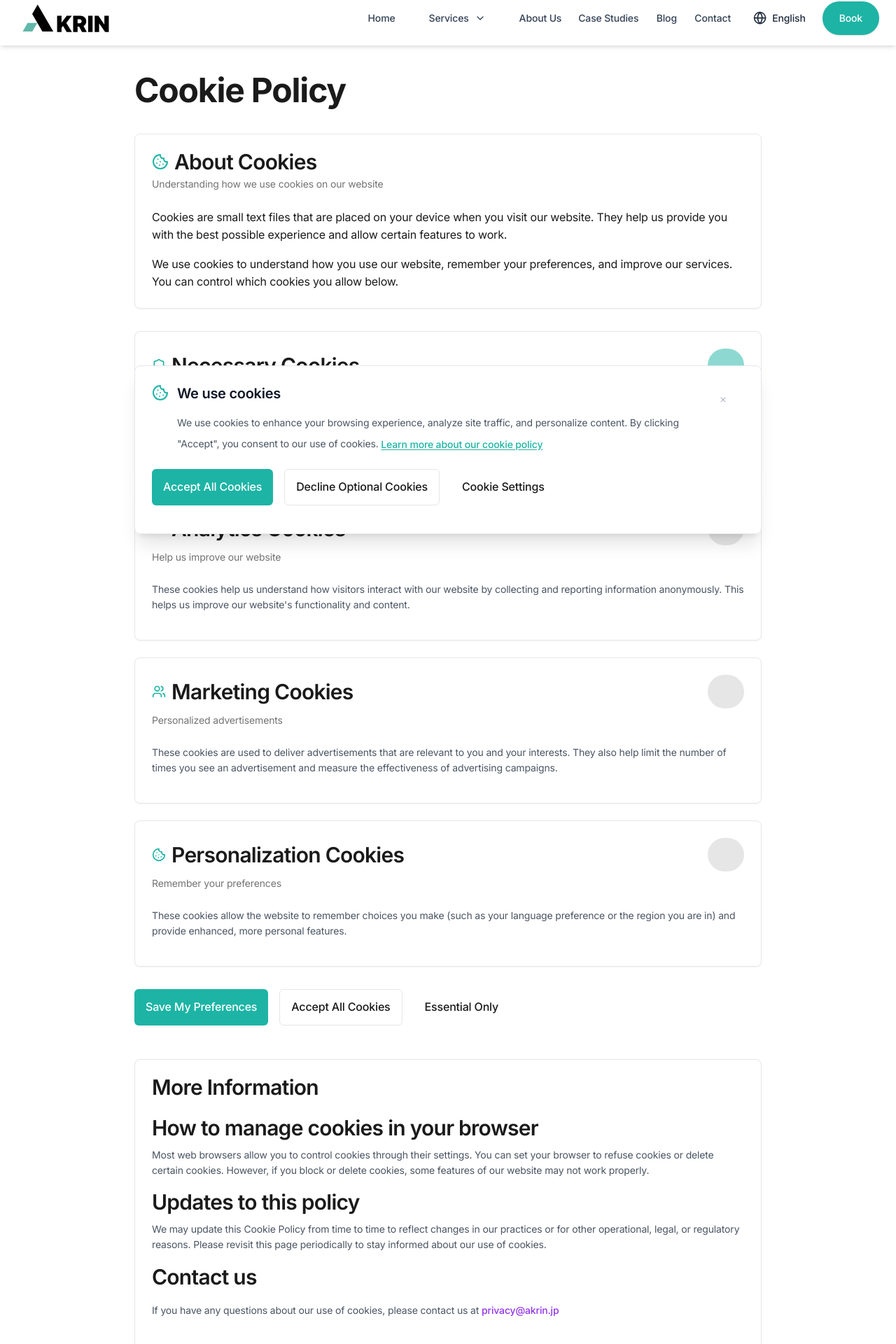
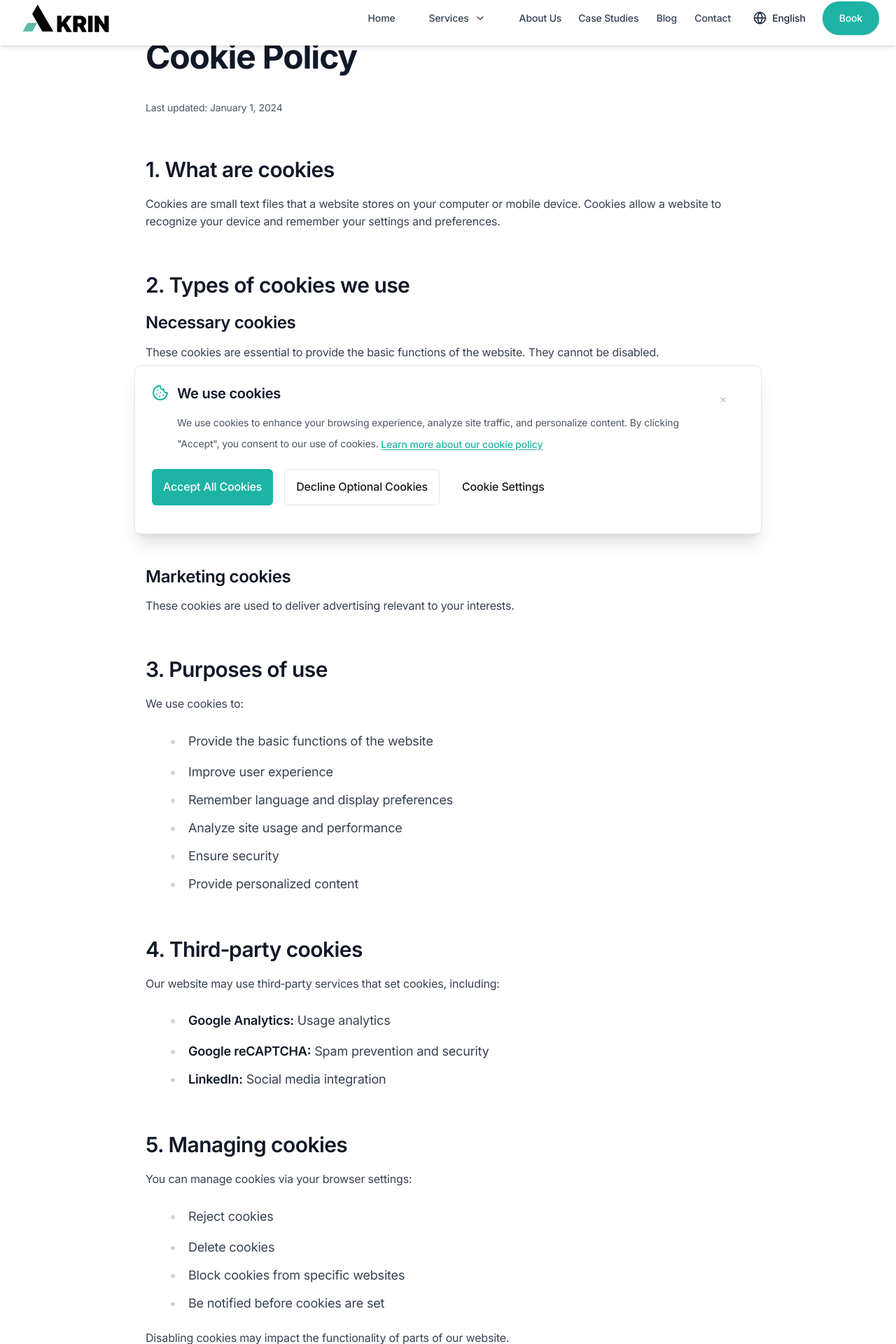
Before and after one commit to tolik105/latest, a Next.js app: page /cookies in a window 1280 px wide. Shown: the part 13-1933 px from the top of the page at 70% size. Built offline with nearby package versions, Linux system fonts and the light colour scheme.

Commit message:
fix(favicon,cookies): switch to teal v3 favicons; align EN cookies page to JP and set email link to brand primary

```diff
--- a/app/cookies/page.tsx
+++ b/app/cookies/page.tsx
@@ -1,271 +1,125 @@
 "use client"
 
-import { Card, CardContent, CardDescription, CardHeader, CardTitle } from "@/components/ui/card"
-import { Button } from "@/components/ui/button"
-import { Switch } from "@/components/ui/switch"
-import { Label } from "@/components/ui/label"
-import { useState, useEffect } from "react"
-import { useTranslation } from "react-i18next"
-import { Cookie, Shield, BarChart, Users } from "lucide-react"
+export default function CookiesPage() {
+  return (
+    <div className="min-h-screen bg-white">
+      <div className="max-w-4xl mx-auto px-4 py-16">
+        <div className="prose prose-lg max-w-none">
+          <h1 className="text-4xl font-bold text-gray-900 mb-8">Cookie Policy</h1>
 
-export default function CookiesPage() {
-  const { t } = useTranslation('common')
-  const [preferences, setPreferences] = useState({
-    necessary: true,
-    analytics: false,
-    marketing: false,
-    personalization: false
-  })
+          <div className="text-sm text-gray-600 mb-8">Last updated: January 1, 2024</div>
 
-  useEffect(() => {
-    // Load saved preferences
-    const consent = localStorage.getItem('cookie-consent')
-    if (consent === 'accepted') {
-      setPreferences({
-        necessary: true,
-        analytics: true,
-        marketing: true,
-        personalization: true
-      })
-    }
-  }, [])
+          <section className="mb-8">
+            <h2 className="text-2xl font-semibold text-gray-900 mb-4">1. What are cookies</h2>
+            <p className="text-gray-700 leading-relaxed mb-4">
+              Cookies are small text files that a website stores on your computer or mobile device.
+              Cookies allow a website to recognize your device and remember your settings and
+              preferences.
+            </p>
+          </section>
 
-  const savePreferences = () => {
-    localStorage.setItem('cookie-consent', 'custom')
-    localStorage.setItem('cookie-preferences', JSON.stringify(preferences))
-    localStorage.setItem('cookie-consent-date', new Date().toISOString())
+          <section className="mb-8">
+            <h2 className="text-2xl font-semibold text-gray-900 mb-4">2. Types of cookies we use</h2>
 
-    // Update consent for analytics
-    if (typeof window !== 'undefined' && window.gtag) {
-      window.gtag('consent', 'update', {
-        'analytics_storage': preferences.analytics ? 'granted' : 'denied'
-      })
-    }
+            <h3 className="text-xl font-semibold text-gray-900 mb-3">Necessary cookies</h3>
+            <p className="text-gray-700 leading-relaxed mb-4">
+              These cookies are essential to provide the basic functions of the website. They cannot
+              be disabled.
+            </p>
 
-    // Show success message
-    alert('Cookie preferences saved successfully!')
-  }
+            <h3 className="text-xl font-semibold text-gray-900 mb-3">Functional cookies</h3>
+            <p className="text-gray-700 leading-relaxed mb-4">
+              These cookies remember your settings, such as language preferences and login
+              information.
+            </p>
 
-  const acceptAll = () => {
-    const allAccepted = {
-      necessary: true,
-      analytics: true,
-      marketing: true,
-      personalization: true
-    }
-    setPreferences(allAccepted)
-    localStorage.setItem('cookie-consent', 'accepted')
-    localStorage.setItem('cookie-preferences', JSON.stringify(allAccepted))
-    localStorage.setItem('cookie-consent-date', new Date().toISOString())
+            <h3 className="text-xl font-semibold text-gray-900 mb-3">Analytics cookies</h3>
+            <p className="text-gray-700 leading-relaxed mb-4">
+              These cookies help us analyze how visitors use our website so we can improve services.
+              We may use tools such as Google Analytics.
+            </p>
 
-    if (typeof window !== 'undefined' && window.gtag) {
-      window.gtag('consent', 'update', {
-        'analytics_storage': 'granted'
-      })
-    }
+            <h3 className="text-xl font-semibold text-gray-900 mb-3">Marketing cookies</h3>
+            <p className="text-gray-700 leading-relaxed mb-4">
+              These cookies are used to deliver advertising relevant to your interests.
+            </p>
+          </section>
 
-    alert('All cookies accepted!')
-  }
+          <section className="mb-8">
+            <h2 className="text-2xl font-semibold text-gray-900 mb-4">3. Purposes of use</h2>
+            <p className="text-gray-700 leading-relaxed mb-4">We use cookies to:</p>
+            <ul className="list-disc list-inside text-gray-700 space-y-2 mb-4">
+              <li>Provide the basic functions of the website</li>
+              <li>Improve user experience</li>
+              <li>Remember language and display preferences</li>
+              <li>Analyze site usage and performance</li>
+              <li>Ensure security</li>
+              <li>Provide personalized content</li>
+            </ul>
+          </section>
 
-  const declineOptional = () => {
-    const onlyNecessary = {
-      necessary: true,
-      analytics: false,
-      marketing: false,
-      personalization: false
-    }
-    setPreferences(onlyNecessary)
-    localStorage.setItem('cookie-consent', 'declined')
-    localStorage.setItem('cookie-preferences', JSON.stringify(onlyNecessary))
-    localStorage.setItem('cookie-consent-date', new Date().toISOString())
+          <section className="mb-8">
+            <h2 className="text-2xl font-semibold text-gray-900 mb-4">4. Third‑party cookies</h2>
+            <p className="text-gray-700 leading-relaxed mb-4">
+              Our website may use third‑party services that set cookies, including:
+            </p>
+            <ul className="list-disc list-inside text-gray-700 space-y-2 mb-4">
+              <li><strong>Google Analytics:</strong> Usage analytics</li>
+              <li><strong>Google reCAPTCHA:</strong> Spam prevention and security</li>
+              <li><strong>LinkedIn:</strong> Social media integration</li>
+            </ul>
+          </section>
 
-    if (typeof window !== 'undefined' && window.gtag) {
-      window.gtag('consent', 'update', {
-        'analytics_storage': 'denied'
-      })
-    }
+          <section className="mb-8">
+            <h2 className="text-2xl font-semibold text-gray-900 mb-4">5. Managing cookies</h2>
+            <p className="text-gray-700 leading-relaxed mb-4">
+              You can manage cookies via your browser settings:
+            </p>
+            <ul className="list-disc list-inside text-gray-700 space-y-2 mb-4">
+              <li>Reject cookies</li>
+              <li>Delete cookies</li>
+              <li>Block cookies from specific websites</li>
+              <li>Be notified before cookies are set</li>
+            </ul>
+            <p className="text-gray-700 leading-relaxed mb-4">
+              Disabling cookies may impact the functionality of parts of our website.
+            </p>
+          </section>
 
-    alert('Optional cookies declined!')
-  }
+          <section className="mb-8">
+            <h2 className="text-2xl font-semibold text-gray-900 mb-4">6. Browser‑specific instructions</h2>
+            <div className="space-y-4">
+              <div>
+                <h4 className="font-semibold text-gray-900">Chrome</h4>
+                <p className="text-gray-700">Settings → Privacy and security → Cookies and other site data</p>
+              </div>
+              <div>
+                <h4 className="font-semibold text-gray-900">Firefox</h4>
+                <p className="text-gray-700">Settings → Privacy & Security → Cookies and Site Data</p>
+              </div>
+              <div>
+                <h4 className="font-semibold text-gray-900">Safari</h4>
+                <p className="text-gray-700">Preferences → Privacy → Cookies and Website Data</p>
+              </div>
+            </div>
+          </section>
 
-  return (
-    <main className="min-h-screen py-16">
-      <section className="py-12">
-        <div className="container mx-auto px-4">
-          <div className="max-w-4xl mx-auto">
-            <h1 className="text-4xl font-bold mb-8">Cookie Policy</h1>
-
-            <Card className="mb-8">
-              <CardHeader>
-                <CardTitle className="flex items-center gap-2">
-                  <Cookie className="h-6 w-6 text-primary" />
-                  About Cookies
-                </CardTitle>
-                <CardDescription>
-                  Understanding how we use cookies on our website
-                </CardDescription>
-              </CardHeader>
-              <CardContent className="space-y-4">
-                <p>
-                  Cookies are small text files that are placed on your device when you visit our website.
-                  They help us provide you with the best possible experience and allow certain features to work.
-                </p>
-                <p>
-                  We use cookies to understand how you use our website, remember your preferences,
-                  and improve our services. You can control which cookies you allow below.
-                </p>
-              </CardContent>
-            </Card>
-
-            <div className="space-y-6 mb-8">
-              <Card>
-                <CardHeader>
-                  <CardTitle className="flex items-center justify-between">
-                    <div className="flex items-center gap-2">
-                      <Shield className="h-5 w-5 text-primary" />
-                      Necessary Cookies
-                    </div>
-                    <Switch
-                      checked={preferences.necessary}
-                      disabled={true}
-                      className="data-[state=checked]:bg-[hsl(var(--primary))]"
-                    />
-                  </CardTitle>
-                  <CardDescription>Always active</CardDescription>
-                </CardHeader>
-                <CardContent>
-                  <p className="text-sm text-gray-600">
-                    These cookies are essential for the website to function properly. They enable basic
-                    functions like page navigation, secure areas access, and language preferences.
-                    The website cannot function properly without these cookies.
-                  </p>
-                </CardContent>
-              </Card>
-
-              <Card>
-                <CardHeader>
-                  <CardTitle className="flex items-center justify-between">
-                    <div className="flex items-center gap-2">
-                      <BarChart className="h-5 w-5 text-primary" />
-                      Analytics Cookies
-                    </div>
-                    <Switch
-                      checked={preferences.analytics}
-                      onCheckedChange={(checked) => setPreferences({...preferences, analytics: checked})}
-                    />
-                  </CardTitle>
-                  <CardDescription>Help us improve our website</CardDescription>
-                </CardHeader>
-                <CardContent>
-                  <p className="text-sm text-gray-600">
-                    These cookies help us understand how visitors interact with our website by collecting
-                    and reporting information anonymously. This helps us improve our website's functionality
-                    and content.
-                  </p>
-                </CardContent>
-              </Card>
-
-              <Card>
-                <CardHeader>
-                  <CardTitle className="flex items-center justify-between">
-                    <div className="flex items-center gap-2">
-                      <Users className="h-5 w-5 text-primary" />
-                      Marketing Cookies
-                    </div>
-                    <Switch
-                      checked={preferences.marketing}
-                      onCheckedChange={(checked) => setPreferences({...preferences, marketing: checked})}
-                    />
-                  </CardTitle>
-                  <CardDescription>Personalized advertisements</CardDescription>
-                </CardHeader>
-                <CardContent>
-                  <p className="text-sm text-gray-600">
-                    These cookies are used to deliver advertisements that are relevant to you and your
-                    interests. They also help limit the number of times you see an advertisement and
-                    measure the effectiveness of advertising campaigns.
-                  </p>
-                </CardContent>
-              </Card>
-
-              <Card>
-                <CardHeader>
-                  <CardTitle className="flex items-center justify-between">
-                    <div className="flex items-center gap-2">
-                      <Cookie className="h-5 w-5 text-primary" />
-                      Personalization Cookies
-                    </div>
-                    <Switch
-                      checked={preferences.personalization}
-                      onCheckedChange={(checked) => setPreferences({...preferences, personalization: checked})}
-                    />
-                  </CardTitle>
-                  <CardDescription>Remember your preferences</CardDescription>
-                </CardHeader>
-                <CardContent>
-                  <p className="text-sm text-gray-600">
-                    These cookies allow the website to remember choices you make (such as your language
-                    preference or the region you are in) and provide enhanced, more personal features.
-                  </p>
-                </CardContent>
-              </Card>
+          <section className="mb-8">
+            <h2 className="text-2xl font-semibold text-gray-900 mb-4">7. Contact us</h2>
+            <p className="text-gray-700 leading-relaxed mb-4">
+              If you have questions about this Cookie Policy, please contact us:
+            </p>
+            <div className="bg-gray-50 p-4 rounded-lg">
+              <p className="text-gray-700">
+                <strong>AKRIN K.K.</strong><br />
+                Email: <a href="mailto:privacy@akrin.jp" className="underline text-primary hover:text-primary">privacy@akrin.jp</a><br />
+                Phone: +81-3-6821-1223<br />
+                Address: 2-4-15 Minamiaoyama 4F, Minato City, Tokyo 107-0062, Japan
+              </p>
             </div>
-
-            <div className="flex flex-col sm:flex-row gap-4">
-              <Button
-                onClick={savePreferences}
-              >
-                Save My Preferences
-              </Button>
-              <Button
-                onClick={acceptAll}
-                variant="outline"
-              >
-                Accept All Cookies
-              </Button>
-              <Button
-                onClick={declineOptional}
-                variant="ghost"
-              >
-                Essential Only
-              </Button>
-            </div>
-
-            <Card className="mt-8">
-              <CardHeader>
-                <CardTitle>More Information</CardTitle>
-              </CardHeader>
-              <CardContent className="space-y-4">
-                <div>
-                  <h3 className="font-semibold mb-2">How to manage cookies in your browser</h3>
-                  <p className="text-sm text-gray-600">
-                    Most web browsers allow you to control cookies through their settings. You can set
-                    your browser to refuse cookies or delete certain cookies. However, if you block or
-                    delete cookies, some features of our website may not work properly.
-                  </p>
-                </div>
-                <div>
-                  <h3 className="font-semibold mb-2">Updates to this policy</h3>
-                  <p className="text-sm text-gray-600">
-                    We may update this Cookie Policy from time to time to reflect changes in our practices
-                    or for other operational, legal, or regulatory reasons. Please revisit this page
-                    periodically to stay informed about our use of cookies.
-                  </p>
-                </div>
-                <div>
-                  <h3 className="font-semibold mb-2">Contact us</h3>
-                  <p className="text-sm text-gray-600">
-                    If you have any questions about our use of cookies, please contact us at{' '}
-                    <a href="mailto:privacy@akrin.jp" className="text-purple-600 hover:underline">
-                      privacy@akrin.jp
-                    </a>
-                  </p>
-                </div>
-              </CardContent>
-            </Card>
-          </div>
+          </section>
         </div>
-      </section>
-    </main>
+      </div>
+    </div>
   )
 }
```
Also changed, not shown: app/layout.tsx (+6 -6 lines), public/manifest.json.
